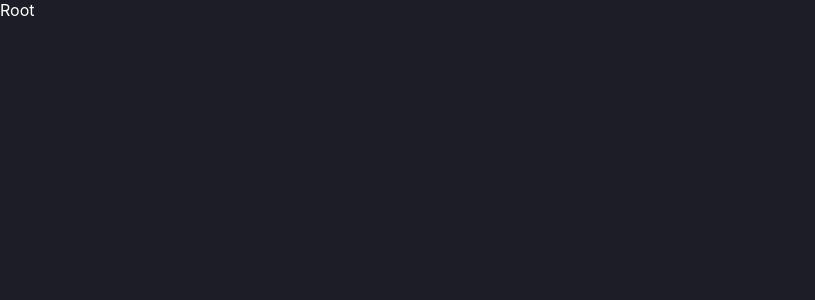
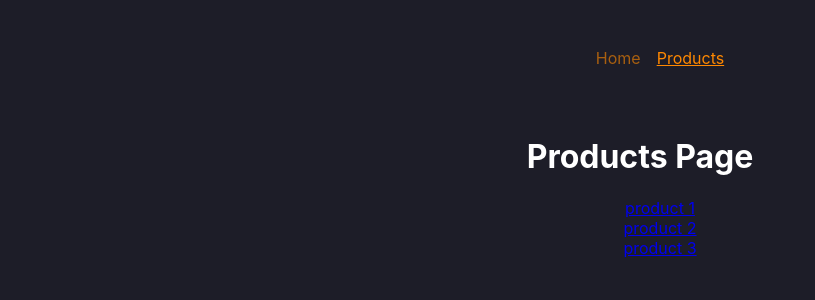
Before and after one commit to vikas-saini-7/ecom-store-react, a React (Create React App) app: page /products in a window 1280 px wide. Shown: the top 300 px of the page, without its empty margins (0-815 px from the left). Built offline with nearby package versions, Linux system fonts and the light colour scheme.

Commit message:
setup done

```diff
--- a/src/App.css
+++ b/src/App.css
@@ -0,0 +1,3 @@
+li{
+    list-style-type: none;
+}
--- a/src/App.js
+++ b/src/App.js
@@ -3,19 +3,26 @@ import {createBrowserRouter, RouterProvider} from 'react-router-dom'
 import ProductsPage from './pages/ProductsPage';
 import HomePage from './pages/HomePage';
 import RootLayout from './pages/Root';
+import ErrorPage from './pages/Error';
+import ProductDetailsPage from './pages/ProductDetailsPage';
 
 const router = createBrowserRouter([
   {
     path: '/',
     element: <RootLayout/>,
+    errorElement: <ErrorPage/>,
     children: [
       {
-        path: '/',
+        index: true,
         element: <HomePage/>
       },
       {
-        path: '/products',
+        path: 'products',
         element: <ProductsPage/>
+      },
+      {
+        path: 'products/:productId',
+        element: <ProductDetailsPage/>
       },
     ]
   },
--- a/src/components/MainNavigation.jsx
+++ b/src/components/MainNavigation.jsx
@@ -1,16 +1,28 @@
 import React from 'react'
-import { Link } from 'react-router-dom'
+import { NavLink } from 'react-router-dom'
+import classes from './MainNavigation.module.css'
 
 const MainNavigation = () => {
   return (
-    <header>
+    <header className={classes.header}>
         <nav>
-            <ul>
+            <ul className={classes.list}>
                 <li>
-                    <Link to='/'>Home</Link>
+                    <NavLink
+                        to='/'
+                        className={({isActive}) => isActive ? classes.active : undefined}
+                        end
+                    >
+                        Home
+                    </NavLink>
                 </li>
                 <li>
-                    <Link to='/products'>Products</Link>
+                    <NavLink
+                        to='products'
+                        className={({isActive}) => isActive ? classes.active : undefined}
+                    >
+                        Products
+                    </NavLink>
                 </li>
             </ul>
         </nav>
--- /dev/null
+++ b/src/components/MainNavigation.module.css
@@ -0,0 +1,25 @@
+.header {
+    max-width: 60rem;
+    margin: auto;
+    padding: 2rem;
+    display: flex;
+    justify-content: center;
+  }
+
+  .list {
+    display: flex;
+    gap: 1rem;
+    list-style-type: none;
+  }
+
+  .list a {
+    text-decoration: none;
+
+    color: var(--color-primary-400);
+  }
+
+  .list a:hover,
+  .list a.active {
+    color: var(--color-primary-800);
+    text-decoration: underline;
+  }
--- a/src/index.css
+++ b/src/index.css
@@ -8,3 +8,11 @@ body {
   background-color: rgb(29, 29, 40);
   color: white;
 }
+main{
+  margin: 2re auto;
+  text-align: center;
+}
+:root{
+  --color-primary-400: rgba(255, 136, 0, 0.614);
+  --color-primary-800: rgb(255, 136, 0);
+}
--- /dev/null
+++ b/src/pages/Error.jsx
@@ -0,0 +1,17 @@
+import React from 'react'
+import MainNavigation from '../components/MainNavigation'
+import { Link } from 'react-router-dom'
+
+const ErrorPage = () => {
+  return (
+    <div>
+        <MainNavigation/>
+        <main>
+            <h1>An Error occured!</h1>
+            <p>Go to <Link to='/'>Home Page</Link></p>
+        </main>
+    </div>
+  )
+}
+
+export default ErrorPage
--- a/src/pages/HomePage.jsx
+++ b/src/pages/HomePage.jsx
@@ -5,7 +5,7 @@ const HomePage = () => {
   return (
     <div>
       <h1>HomePage</h1>
-      <p>Go to <Link to='/products'>Products</Link></p>
+      <p>Go to <Link to='products'>Products</Link></p>
     </div>
   )
 }
--- /dev/null
+++ b/src/pages/ProductDetailsPage.jsx
@@ -0,0 +1,16 @@
+import React from 'react'
+import { useParams } from 'react-router'
+import { Link } from 'react-router-dom';
+
+const ProductDetailsPage = () => {
+    const params = useParams();
+  return (
+    <div>
+        <h1>ProductDetailsPage</h1>
+        <p>{params.productId}</p>
+        <Link to=".." relative='path'>Back</Link>
+    </div>
+  )
+}
+
+export default ProductDetailsPage
--- a/src/pages/ProductsPage.jsx
+++ b/src/pages/ProductsPage.jsx
@@ -1,11 +1,32 @@
 import React from 'react'
 import { Link } from 'react-router-dom'
+
+const PRODUCTS = [
+  {
+    id: 'p1',
+    title: 'product 1'
+  },
+  {
+    id: 'p2',
+    title: 'product 2'
+  },
+  {
+    id: 'p3',
+    title: 'product 3'
+  },
+]
 
 const ProductsPage = () => {
   return (
     <div>
-      <h1>ProductsPage</h1>
-      <p>Go to <Link to='/'>Home</Link></p>
+      <h1>Products Page</h1>
+      <ul>
+        {PRODUCTS.map((product) => (
+          <li key={product.id}>
+            <Link to={`${product.id}`} >{product.title}</Link>
+          </li>
+        ))}
+      </ul>
     </div>
   )
 }
--- a/src/pages/Root.jsx
+++ b/src/pages/Root.jsx
@@ -1,8 +1,15 @@
 import React from 'react'
+import {Outlet} from 'react-router-dom'
+import MainNavigation from '../components/MainNavigation'
 
 const RootLayout = () => {
   return (
-    <div>Root</div>
+    <div>
+      <MainNavigation/>
+      <main>
+        <Outlet/>
+      </main>
+    </div>
   )
 }
 
```
